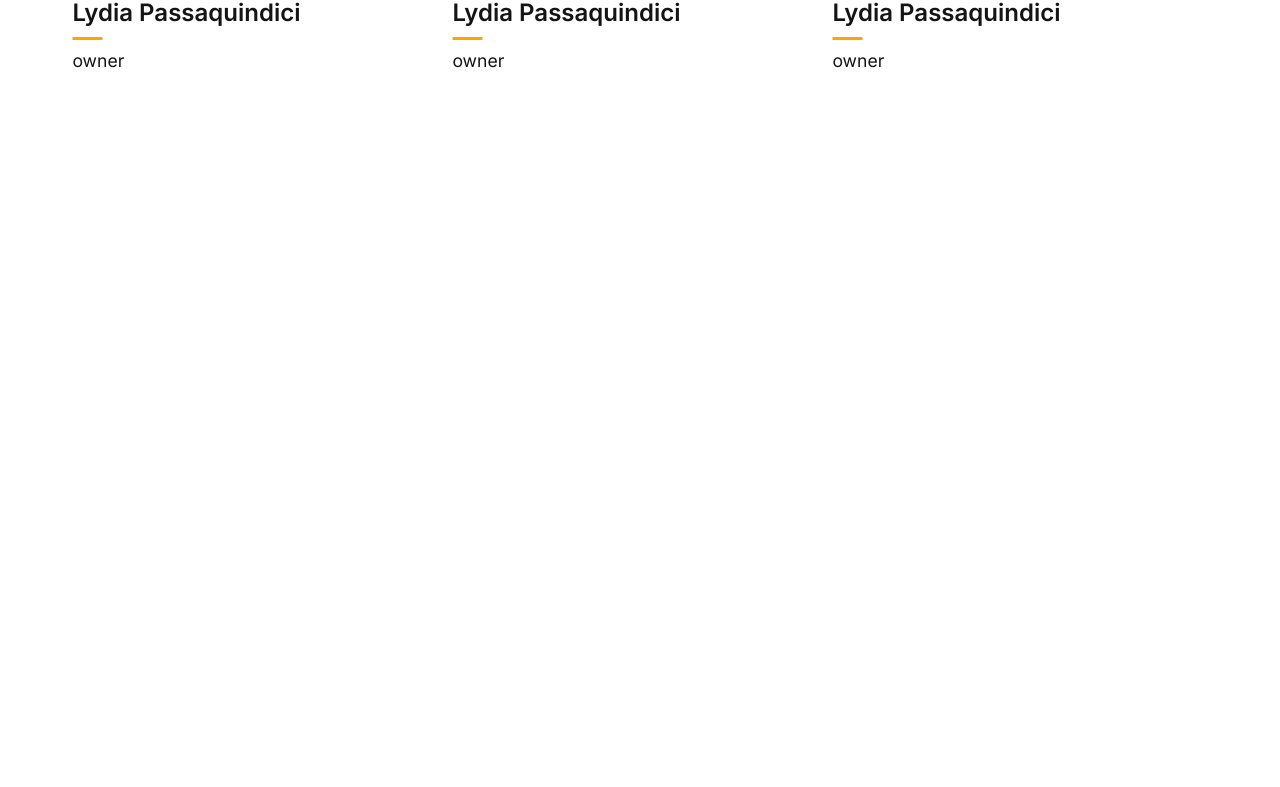
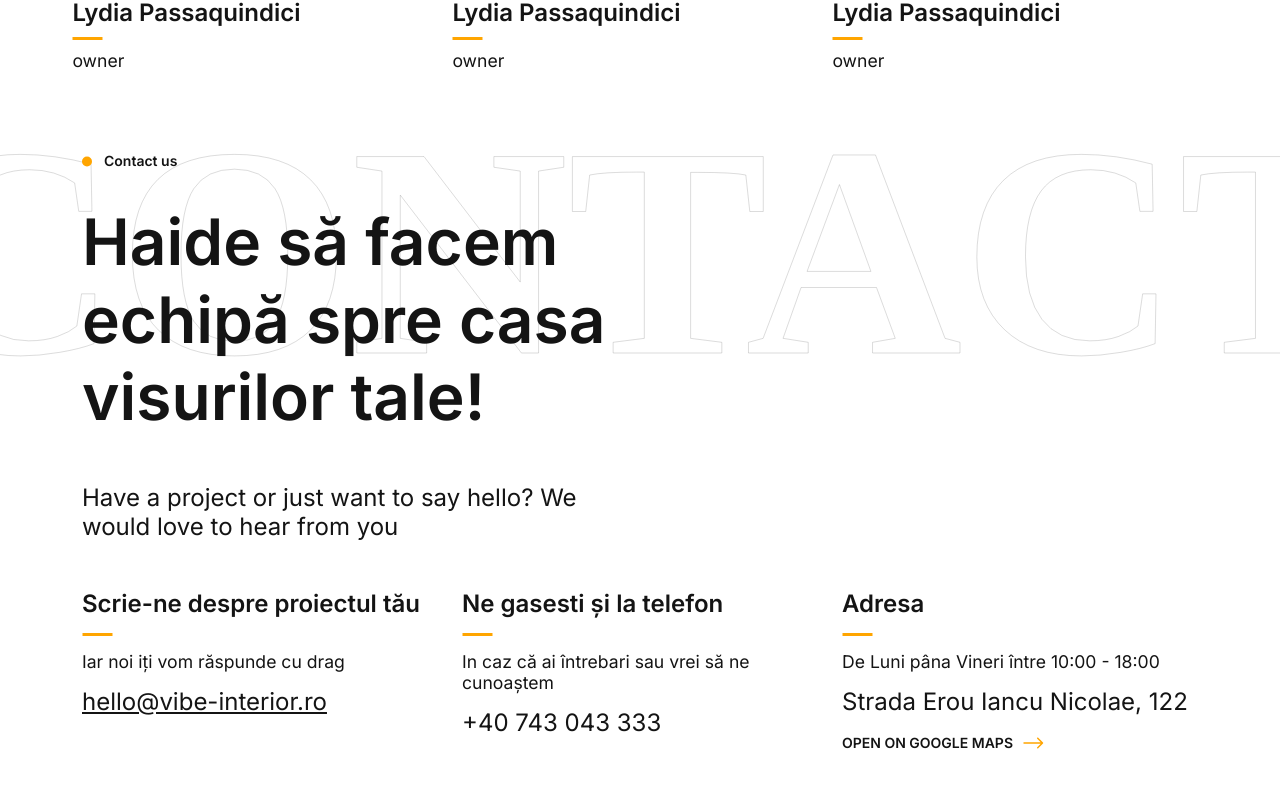
Before and after one commit to git-ovidiu/vibe-interior, a Next.js app: page / in a window 1280 px wide. Shown: the part 3175-3962 px from the top of the page. Before the commit the page ends 3246 px from the top, so only its background shows below. Built offline with nearby package versions, Linux system fonts and the light colour scheme.

Commit message:
feat(component): homepage almost done

```diff
--- /dev/null
+++ b/src/app/Atoms/buttons/custom-link/custom-link.module.scss
@@ -0,0 +1,29 @@
+@use '../../../../styles/main.module' as *;
+
+.a-custom-link {
+
+  .regular {
+	font-size: 24px;
+	font-weight: 400;
+	line-height: 1.21;
+  }
+
+  .regular{
+  }
+
+  .complex-link {
+	@include flex(column, flex-start, flex-start);
+	gap: 15px;
+  }
+
+  .extra-text {
+	@include flex(row, flex-start, center);
+	gap: 10px;
+
+	p {
+	  font-size: 14px;
+	  font-weight: 600;
+	  line-height: 1.7;
+	}
+  }
+}
--- /dev/null
+++ b/src/app/Atoms/buttons/custom-link/custom-link.tsx
@@ -0,0 +1,37 @@
+import React, {ReactNode} from "react"
+import styles from "./custom-link.module.scss"
+import Link from "next/link"
+import CustomIcon from "@/app/Atoms/custom-icon/custom-icon"
+
+export interface CustomLinkOptions {
+	text: string;
+	extraText?: string;
+	url: string;
+	underline?: boolean;
+	complex?: boolean;
+}
+
+export default function CustomLink({text, url, extraText, underline, complex}: CustomLinkOptions) {
+
+	const linkStyle = underline ? { textDecoration: 'underline' } : {};
+
+
+	return (
+		<div className={styles["a-custom-link"]}>
+			{!complex &&
+				<Link href={url}>
+					<h3 style={linkStyle} className={styles["regular"]}>{text}</h3>
+				</Link>
+			}
+
+			{complex &&
+				<Link href={url} className={styles["complex-link"]}>
+					<h3 style={linkStyle} className={styles["regular"]}>{text}</h3>
+					<div className={styles["extra-text"]}>
+						<p>{extraText}</p>
+						<CustomIcon name={"arrow_right"} color={"rgba(255, 165, 0, 1)"}/></div>
+				</Link>
+			}
+		</div>
+	)
+}
--- a/src/app/Atoms/custom-icon/icon-data.tsx
+++ b/src/app/Atoms/custom-icon/icon-data.tsx
@@ -64,5 +64,10 @@ export const icons: { [key: string]: JSX.Element } = {
 		<svg width="10" height="11" viewBox="0 0 10 11" fill="none" xmlns="http://www.w3.org/2000/svg">
 			<rect y="0.5" width="10" height="10" rx="5"/>
 		</svg>
+	),
+	arrow_right: (
+		<svg width="21" height="12" viewBox="0 0 21 12" fill="none" xmlns="http://www.w3.org/2000/svg">
+			<path d="M20.0303 6.53033C20.3232 6.23744 20.3232 5.76256 20.0303 5.46967L15.2574 0.696699C14.9645 0.403806 14.4896 0.403806 14.1967 0.696699C13.9038 0.989593 13.9038 1.46447 14.1967 1.75736L18.4393 6L14.1967 10.2426C13.9038 10.5355 13.9038 11.0104 14.1967 11.3033C14.4896 11.5962 14.9645 11.5962 15.2574 11.3033L20.0303 6.53033ZM0.5 6.75H19.5V5.25H0.5V6.75Z"/>
+		</svg>
 	)
 };
--- /dev/null
+++ b/src/app/Molecules/small-contact-card/small-contact-card.module.scss
@@ -0,0 +1,17 @@
+@use '../../../styles/main.module' as *;
+
+.m-header-card {
+  height: 100%;
+  @include flex(column, flex-start, flex-start);
+  gap: 15px;
+
+  .icon {
+	height: 60px;
+	width: 100%;
+	@include flex(row, flex-start, flex-end);
+  }
+
+  .divider {
+	@include flex(row, flex-start, center);
+  }
+}
--- /dev/null
+++ b/src/app/Molecules/small-contact-card/small-contact-card.tsx
@@ -0,0 +1,36 @@
+import React, {ReactNode} from "react";
+import styles from "./small-contact-card.module.scss";
+import CustomIcon from "@/app/Atoms/custom-icon/custom-icon"
+
+
+interface HeaderCardProps {
+	title?: string;
+	divider?: boolean;
+	description?: string;
+	action?: ReactNode;
+}
+
+const SmallContactCard: React.FC<HeaderCardProps> = ({title, divider, description, action}) => {
+	return (
+		<div className={styles["m-header-card"]}>
+			{title &&
+			<div className={styles["title"]}>
+				<h3>{title}</h3>
+			</div>
+			}
+			{divider && (
+				<div className={styles["divider"]}>
+					<CustomIcon name={"divider_small"} />
+				</div>
+			)}
+			<div className={styles["description"]}>
+				<p>{description}</p>
+			</div>
+			<div className={styles["action"]}>
+				{action}
+			</div>
+		</div>
+	);
+}
+
+export default SmallContactCard;
--- /dev/null
+++ b/src/app/Organisms/o-contact-banner/o-contact-banner.module.scss
@@ -0,0 +1,23 @@
+@use '../../../styles/main.module' as *;
+
+.o-contact-banner {
+	padding: 87px 0;
+  .label {
+	margin-bottom: 32px;
+  }
+
+  .content {
+	@include flex(column, flex-start, flex-start);
+	gap: 48px;
+
+	.description {
+	  margin-bottom: 48px;
+	  p {
+		font-size: 24px;
+		font-weight: 400;
+		line-height: 29px;
+	  }
+
+	}
+  }
+}
--- /dev/null
+++ b/src/app/Organisms/o-contact-banner/o-contact-banner.tsx
@@ -0,0 +1,48 @@
+import React, {ReactNode} from "react"
+import SmallContactCard from "@/app/Molecules/small-contact-card/small-contact-card"
+import CustomLink from "@/app/Atoms/buttons/custom-link/custom-link"
+import styles from "./o-contact-banner.module.scss";
+
+export interface OrganismContactBannerOptions {
+	label?: ReactNode;
+	title?: string;
+	description?: ReactNode;
+	contactCard?: ReactNode;
+}
+
+export default function OrganismContactBanner({label, title, description, contactCard}: OrganismContactBannerOptions) {
+	return (
+		<section className={styles["o-contact-banner"]}>
+			<div className="container">
+				<div className="row">
+					<div className="col-12 col-md-7">
+						{label &&
+							<div className={styles["label"]}>
+								{label}
+							</div>
+						}
+						<div className={styles["content"]}>
+							{title &&
+								<div className={styles["title"]}>
+									<h2>{title}</h2>
+								</div>
+							}
+							{description &&
+								<div className={styles["description"]}>
+									{description}
+								</div>
+							}
+						</div>
+					</div>
+				</div>
+			</div>
+			{contactCard &&
+				<div className="container">
+					<div className="row">
+							{contactCard}
+					</div>
+				</div>
+			}
+		</section>
+	)
+}
--- a/src/app/Organisms/o-media-with-filter/o-media-with-filter.module.scss
+++ b/src/app/Organisms/o-media-with-filter/o-media-with-filter.module.scss
@@ -2,37 +2,57 @@
 
 
 .o-media-with-filter {
-
-  &:hover{
-	.media{
-	  .image{
-		img{
-		  filter: grayscale(0%);
-		  transition: all 0.5s;
-		}
-	  }
-	}
-  }
-
   .media {
 	position: relative;
 	width: 100%;
 	height: 100%;
 	z-index: -1;
+	overflow: hidden;
 
 	.image {
 	  position: relative;
 	  width: 100%;
 	  height: 100%;
 	  padding-bottom: 115%;
+	  overflow: hidden;
 
 	  img {
 		border-radius: 12px;
 		filter: grayscale(100%);
+		transition: all 0.5s;
+	  }
+	}
+
+	.hover-image {
+	  position: absolute;
+	  top: 0;
+	  left: 0;
+	  width: 100%;
+	  height: 100%;
+	  transition: transform 0.5s ease-in-out;
+	  transform: translateX(80%);
+	  overflow: hidden;
+
+	  img {
+		border-radius: 12px;
+		filter: grayscale(0%);
 	  }
 	}
   }
 
+  &:hover {
+	.media {
+	  .hover-image {
+		transform: translateX(0);
+	  }
+
+	  .image {
+		img {
+		  filter: grayscale(0%);
+		}
+	  }
+	}
+  }
 
   .descriptions {
 	@include flex(column, center, flex-start);
--- a/src/app/Organisms/o-media-with-filter/o-media-with-filter.tsx
+++ b/src/app/Organisms/o-media-with-filter/o-media-with-filter.tsx
@@ -1,23 +1,25 @@
-import React, {ReactNode} from "react";
+import React, { ReactNode } from "react";
 import styles from "./o-media-with-filter.module.scss";
 
 export interface OrganismMediaWithFilterOptions {
-	image?: ReactNode;
+	image1?: ReactNode;
+	image2?: ReactNode;
 	descriptionBigger: string;
 	description: string;
 }
 
 export default function OrganismMediaWithFilter({
-													  image,
-													  descriptionBigger,
-													  description,
-												  }: OrganismMediaWithFilterOptions) {
+													image1,
+													image2,
+													descriptionBigger,
+													description,
+												}: OrganismMediaWithFilterOptions) {
 	return (
 		<section className={styles["o-media-with-filter"]}>
 			<div className="container">
 				<div className="row align-items-center">
 					<div className="col-12 col-md-7">
-						<div className={styles['descriptions']}>
+						<div className={styles["descriptions"]}>
 							<div className={styles["description-bigger"]}>
 								<p>{descriptionBigger}</p>
 							</div>
@@ -29,12 +31,13 @@ export default function OrganismMediaWithFilter({
 					<div className="col-12 col-md-5">
 						<div className={styles["media"]}>
 							<div className={styles["image"]}>
-								{image}
+								{image1}
+								{image2 && <div className={styles["hover-image"]}>{image2}</div>}
 							</div>
 						</div>
 					</div>
 				</div>
 			</div>
 		</section>
-	)
+	);
 }
--- a/src/app/Templates/Homepage/homepage.tsx
+++ b/src/app/Templates/Homepage/homepage.tsx
@@ -11,6 +11,9 @@ import Image from "next/image"
 import OrganismTeamCards from "@/app/Organisms/o-team-cards/o-team-cards"
 import TeamCard from "@/app/Molecules/team-card/team-card"
 import OrganismMediaWithFilter from "@/app/Organisms/o-media-with-filter/o-media-with-filter"
+import SmallContactCard from "@/app/Molecules/small-contact-card/small-contact-card"
+import CustomLink from "@/app/Atoms/buttons/custom-link/custom-link"
+import OrganismContactBanner from "@/app/Organisms/o-contact-banner/o-contact-banner"
 
 export default function Homepage() {
 	return (
@@ -72,8 +75,12 @@ export default function Homepage() {
 					/>
 				</TitleBehind>
 				<OrganismMediaWithFilter
-					image={<Image src={"https://res.cloudinary.com/dfddk8jjr/image/upload/v1699173194/img_dxaugh.png"}
-								  alt={"Placeholder"} fill objectFit={"cover"}/>}
+					image1={<Image
+						src={"https://res.cloudinary.com/dfddk8jjr/image/upload/e_grayscale/v1699173194/img_dxaugh.png"}
+						alt={"Placeholder"} fill objectFit={"cover"}/>}
+
+					image2={<Image src={"https://res.cloudinary.com/dfddk8jjr/image/upload/v1699173194/img_dxaugh.png"}
+								   alt={"Placeholder"} fill objectFit={"cover"}/>}
 					descriptionBigger={"Potenti lobortis interdum vulputate facilisis tellus a faucibus quis volutpat. Morbi justo nunc mollis lacus in morbi est velit ornare. Lacus nec."}
 					description={"Lorem ipsum dolor sit amet consectetur. Erat faucibus curabitur amet malesuada elit proin porta. Amet faucibus libero neque quam nisl euismod nisl viverra ut. Augue vulputate nunc ullamcorper malesuada. Fermentum accumsan odio proin nec. Proin a fames nec pharetra velit. Condimentum convallis morbi arcu sed."}
 				/>
@@ -101,6 +108,57 @@ export default function Homepage() {
 					</div>
 				</OrganismTeamCards>
 			</TitleBehind>
+
+			<TitleBehind marginTop={"-370px"} behindTitle={"CONTACT"}>
+				<>
+					<OrganismContactBanner
+						label={
+							<Label text={"Contact us"} icon={<CustomIcon name={"circle"} color={"rgba(255, 165, 0, 1)"}/>}/>
+						}
+						title={"Haide să facem echipă spre casa visurilor tale!"}
+						description={<p>Have a project or just want to say hello? We <br/> would love to hear from you</p>}
+						contactCard={
+							<>
+								<div className={"col-12 col-md-4"}>
+									<SmallContactCard
+										title={"Scrie-ne despre proiectul tău"}
+										divider
+										description={"Iar noi iți vom răspunde cu drag"}
+										action={
+											<CustomLink text={"hello@vibe-interior.ro"} underline
+														url={"https://www.google.com"}/>
+										}
+									/>
+								</div>
+								<div className={"col-12 col-md-4"}>
+									<SmallContactCard
+										title={"Ne gasesti și la telefon"}
+										divider
+										description={"In caz că ai întrebari sau vrei să ne cunoaștem"}
+										action={
+											<CustomLink text={"+40 743 043 333"} url={"https://www.google.com"}/>
+										}
+									/>
+								</div>
+								<div className={"col-12 col-md-4"}>
+									<SmallContactCard
+										title={"Adresa"}
+										divider
+										description={"De Luni pâna Vineri între 10:00 - 18:00"}
+										action={
+											<CustomLink text={"Strada Erou Iancu Nicolae, 122"}
+														extraText={"OPEN ON GOOGLE MAPS"}
+														complex
+														url={"https://www.google.com"}/>
+										}
+									/>
+								</div>
+							</>
+						}
+					></OrganismContactBanner>
+				</>
+			</TitleBehind>
+
 		</>
 	)
 }
```
